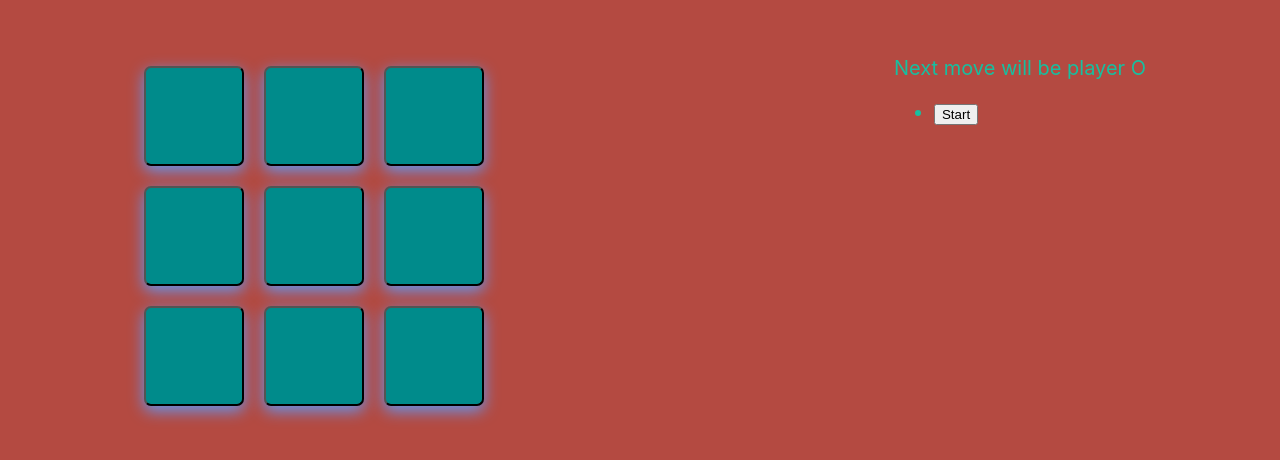
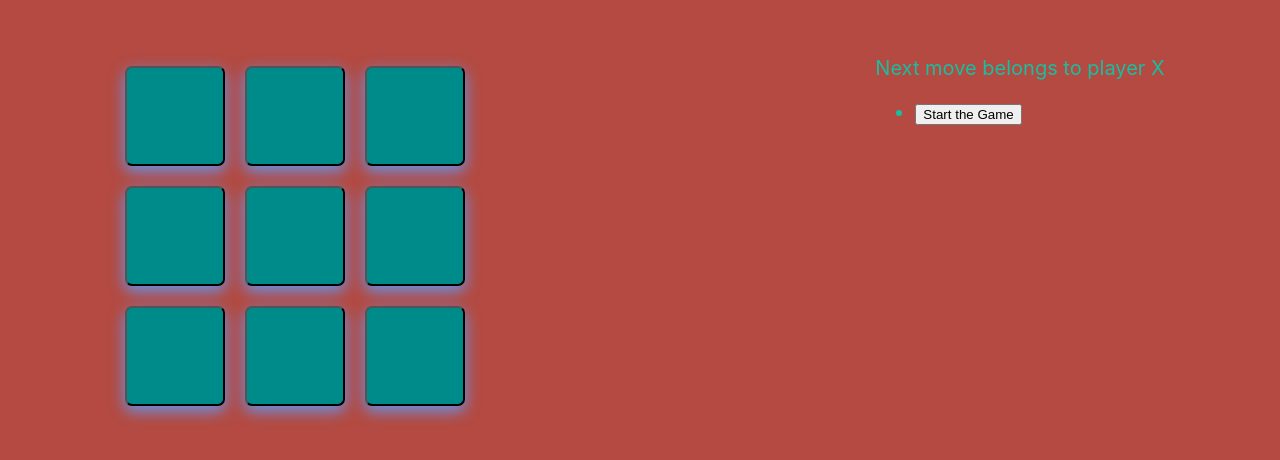
Before and after one commit to MichalWds/tic-tac-toe, a React (Create React App) app: page / in a window 1280 px wide. Shown: the part 164-624 px from the top of the page. Built offline with nearby package versions, Linux system fonts and the light colour scheme.

Commit message:
Adding goTo method to jump to specific move from moves history. Include it in reducer switch case.

```diff
--- a/src/components/Game.js
+++ b/src/components/Game.js
@@ -1,12 +1,17 @@
 import React, {useReducer} from 'react';
 import Board from "./Board";
-
 
 
 export default function Game() {
 
     const reducer = (state, action) => {
-        switch (action.type){
+        switch (action.type) {
+            case 'GOTO':
+                return {
+                    ...state,
+                    xIsNext: action.payload.step % 2 == 0, //
+                    history: state.history.slice(0, action.payload.step + 1) // removing next step from history to this one
+                };
             case 'MOVE':
                 return {
                     ...state, history: state.history.concat({
@@ -18,37 +23,54 @@ export default function Game() {
                 return state;
         }
     };
-    const [state, dispatch] = useReducer( reducer, {
+    const [state, dispatch] = useReducer(reducer, {
         xIsNext: true,
         history: [{squares: Array(9).fill(null)}],
     });
     const {xIsNext, history} = state;
 
+    //go to specific move in history
+    const goTo = (step) => {
+        dispatch({type: 'GOTO', payload: {step}});
+    }
+
     const handleClick = (squareIndex) => {
         //last item in history
-        const current = history [history.length -1];
+        const current = history [history.length - 1];
 
         //copy of squares in variable Squares  // slice create new string
         const Squares = current.squares.slice();
 
         const winner = calculateWinner(Squares);
+        //if winner or square is taken then finish
+        if (winner || Squares[squareIndex]) {
+            return;
+        }
+        // fill square with given index with X or O
+        Squares[squareIndex] = xIsNext ? 'X' : 'O';
+        dispatch({type: 'MOVE', payload: {Squares}});
+        //curly because it point to squares: action.payload.squares
     }
 
-    /*
-    todo create calculate winner method to calculate the winner. Prepare array of winning scenarios
-     */
-    const calculateWinner = (squares) => {
-        return null;
-    }
+    const current = history [history.length - 1];
+    const winner = calculateWinner(current.Squares);
 
-    const moveInformation = "Next move will be player O"
-    const listOfMoves = (
-        <li>
-            <button> Start</button>
+    const gameStatus = winner
+        ? winner == 'D'
+            ? 'Draw'
+            : "Winner is" + winner
+        : "Next move belongs to player " + (xIsNext ? 'X' : 'O')
+    //step = element inside history , move = index of this array
+    const listOfMoves = history.map((step, move) => {
+        const description = move ? 'Go to step: ' + move : "Start the Game";  //go to step number or start the game
+        return <li key={move}>
+            <button onClick={() => goTo(move)}>
+                {description}
+            </button>
         </li>
-    )
+    });
 
-    const Squares =  Array(9).fill(null);
+    const Squares = Array(9).fill(null);
 
 
     return (
@@ -57,10 +79,16 @@ export default function Game() {
                 <Board squares={Squares}> </Board>
             </div>
 
-                <div className="info-game">
-                    <div className="status"> {moveInformation}</div>
-                    <ul>{listOfMoves}</ul>
-                </div>
+            <div className="info-game">
+                <div className="status"> {gameStatus}</div>
+                <ul>{listOfMoves}</ul>
+            </div>
         </div>
     )
 }
+/*
+  todo create calculate winner method to calculate the winner. Prepare array of winning scenarios
+   */
+const calculateWinner = (squares) => {
+    return null;
+}
```
